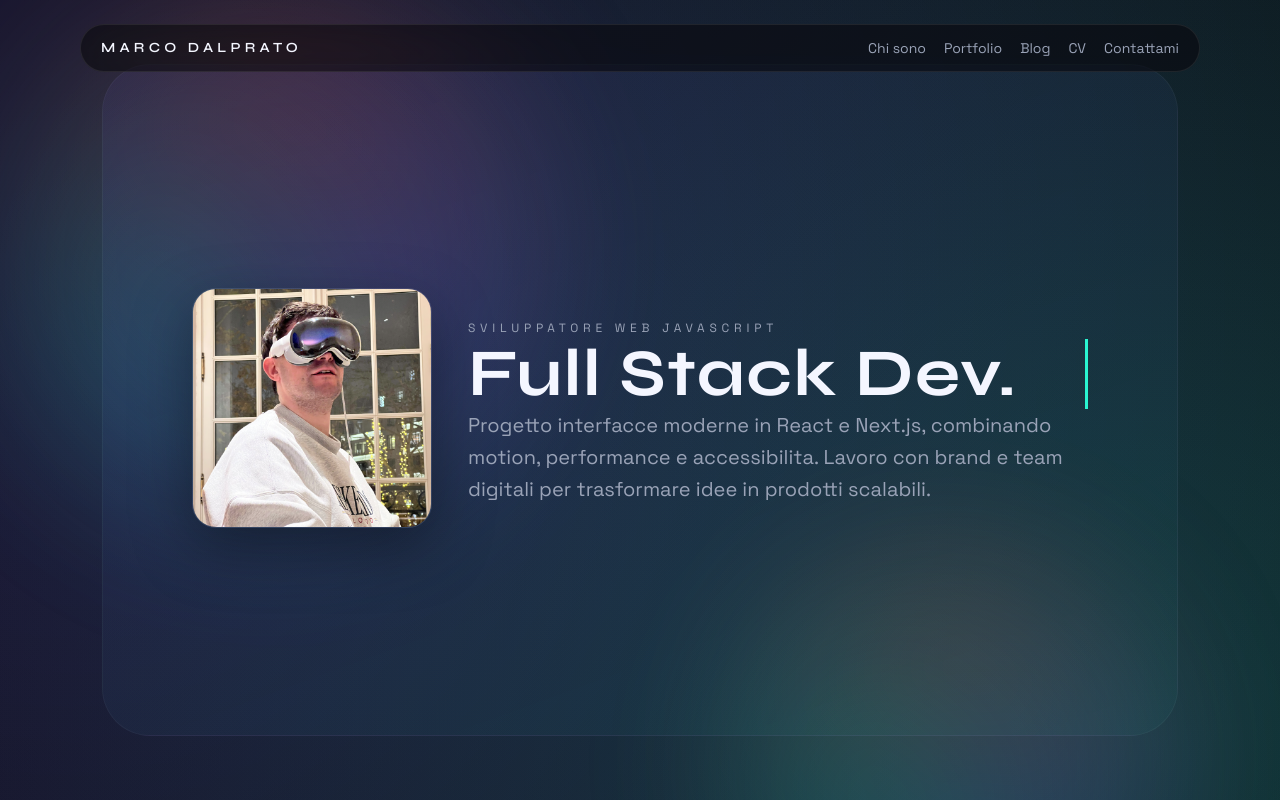
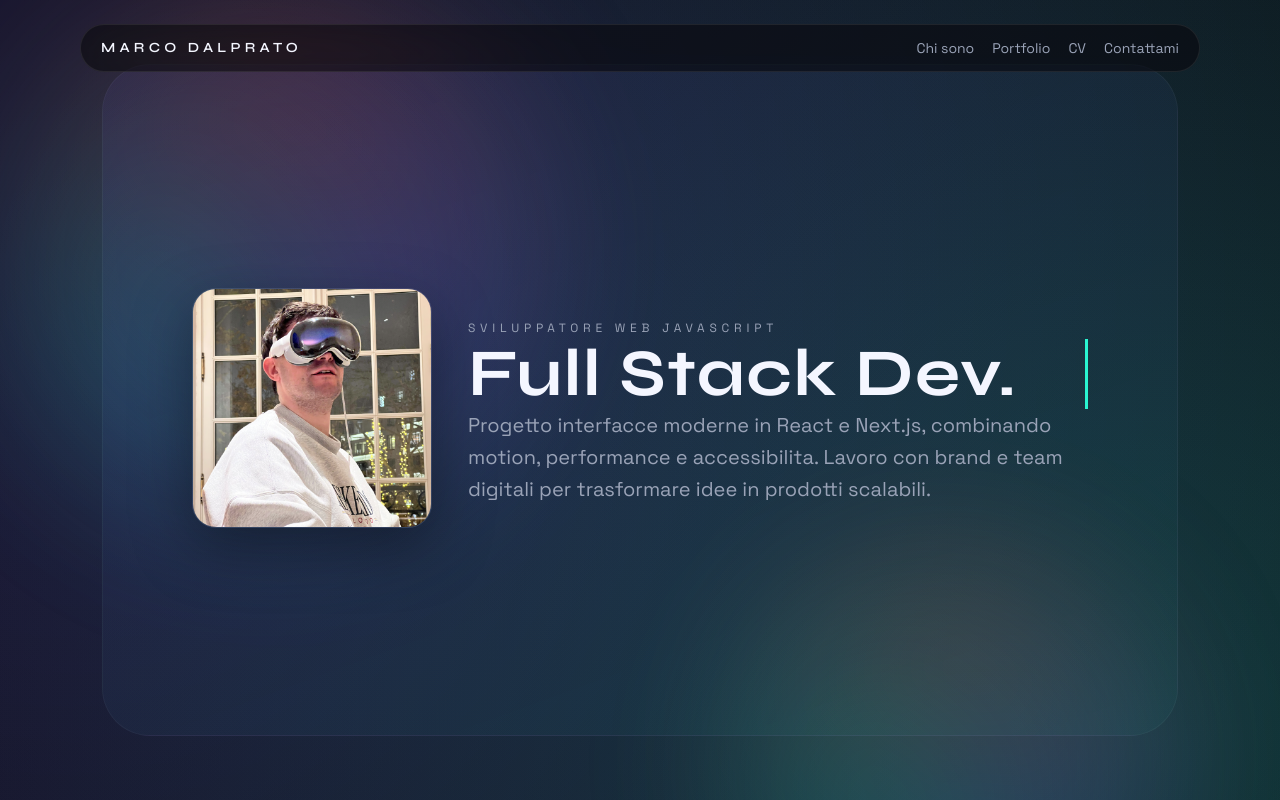
Before and after one commit to MDalprato/marcodalprato_website, a Next.js app: page / in a window 1280 px wide. Both pictures are taken after a click on the button "LOAD". Shown: the top 800 px of the page. Built offline with nearby package versions, Linux system fonts and the light colour scheme.

Commit message:
Comment out blog link in Topbar component for future use

```diff
--- a/app/components/Topbar.js
+++ b/app/components/Topbar.js
@@ -5,7 +5,7 @@
       <nav className="nav-links">
         <a href="#about">{nav.about}</a>
         <a href="#portfolio">{nav.portfolio}</a>
-        <a href="/blog">{nav.blog}</a>
+        {/* <a href="/blog">{nav.blog}</a> */}
         <a href="#cv">{nav.cv}</a>
         <a href="#contact">{nav.contact}</a>
       </nav>
```
